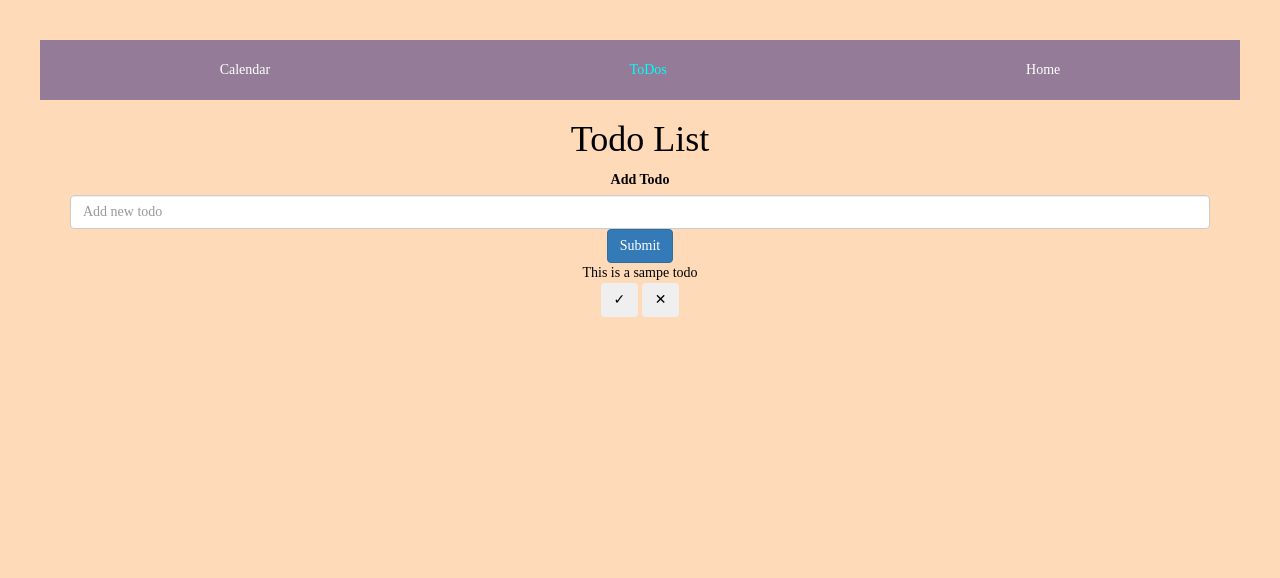
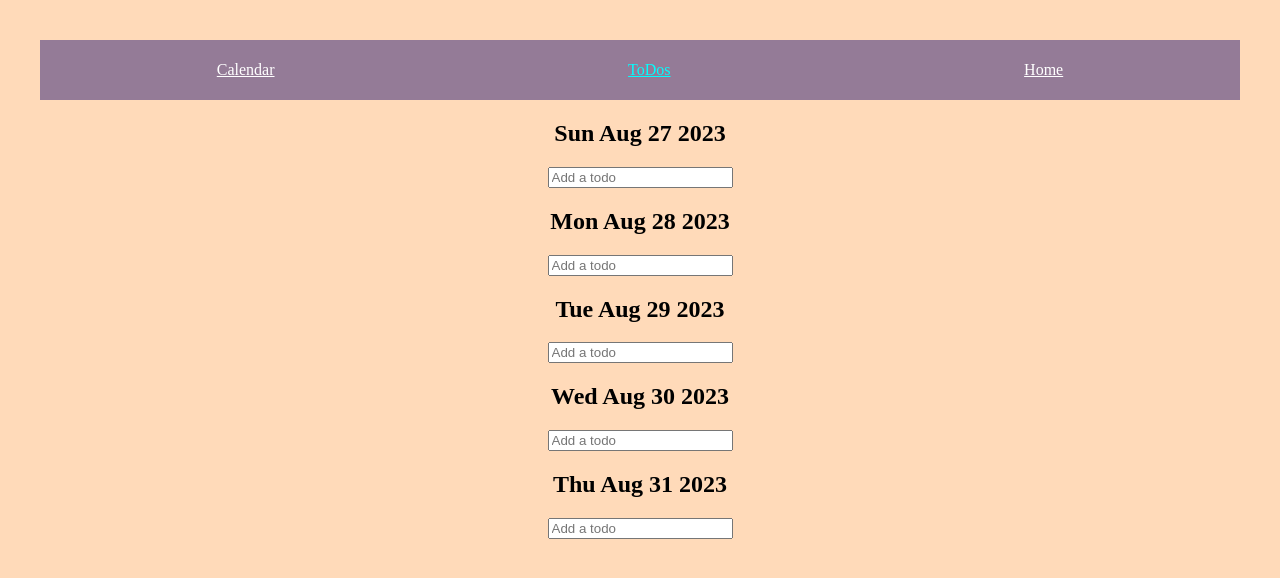
Before and after one commit to AdritaChatterjee/WeatherCalendar, a React (Create React App) app: page /ToDos in a window 1280 px wide. Shown: the top 578 px of the page. Built offline with nearby package versions, Linux system fonts and the light colour scheme.

Commit message:
"updated todos and weather"

```diff
--- a/src/Components/Calender.jsx
+++ b/src/Components/Calender.jsx
@@ -10,13 +10,15 @@ const Calender = () => {
 
 export default Calender;*/
 import { useState } from 'react';
-import ToDos from './ToDos';
+//import ToDos from './ToDos';
 import Calendar from 'react-calendar';
 import 'react-calendar/dist/Calendar.css';
+//import { Link } from 'react-router-dom';
 //import './App.css';
 
 const Calender = () => {
   const [date, setDate]=useState(new Date());
+  let url ='https://weather-app-sage-phi.vercel.app/'
   return (
     <div className='app'>
 
@@ -29,8 +31,11 @@ const Calender = () => {
         <span className='bold'>Selected Date:</span>{' '}
         {date.toDateString()}
       </p>
-      <ToDos></ToDos>
 
+      <div>
+
+          <button onClick={()=> { window.location.href = url; }  }> Weather</button>
+        </div>
     </div>
   );
 }
--- a/src/Components/ToDos.jsx
+++ b/src/Components/ToDos.jsx
@@ -1,95 +1,59 @@
-import React from "react";
-//import "./App.css";
-import { Button, Card, Form } from 'react-bootstrap';
-import 'bootstrap/dist/css/bootstrap.min.css';
 
+import React, { useState } from 'react';
+//import './TodoList.css'; // Import your CSS file for styling
 
-function Todo({ todo, index, markTodo, removeTodo }) {
-  return (
-    <div
-      className="todo"
+const TodoList = () => {
+  const [days, setDays] = useState([
+    { date: new Date(), todos: [] },
+    { date: new Date(new Date().getTime() + 86400000), todos: [] },
+    { date: new Date(new Date().getTime() + 2 * 86400000), todos: [] },
+    { date: new Date(new Date().getTime() + 3 * 86400000), todos: [] },
+    { date: new Date(new Date().getTime() + 4 * 86400000), todos: [] },
+  ]);
 
-    >
-      <span style={{ textDecoration: todo.isDone ? "line-through" : "" }}>{todo.text}</span>
-      <div>
-        <Button variant="outline-success" onClick={() => markTodo(index)}>✓</Button>{' '}
-        <Button variant="outline-danger" onClick={() => removeTodo(index)}>✕</Button>
-      </div>
-    </div>
-  );
-}
+  const handleAddTodo = (dayIndex, todo) => {
+    if (todo.trim() !== '') {
+      const newDays = [...days];
+        newDays[dayIndex].todos.push({ text: todo, id: Date.now() });
+      setDays(newDays);
+    }
+  };
 
-function FormTodo({ addTodo }) {
-  const [value, setValue] = React.useState("");
-
-  const handleSubmit = e => {
-    e.preventDefault();
-    if (!value) return;
-    addTodo(value);
-    setValue("");
+  const handleDeleteTodo = (dayIndex, todoId) => {
+    setDays(prevDays => {
+      const newDays = [...prevDays];
+      newDays[dayIndex].todos = newDays[dayIndex].todos.filter(todo => todo.id !== todoId);
+      return newDays;
+    });
   };
 
   return (
-    <Form onSubmit={handleSubmit}>
-    <Form.Group>
-      <Form.Label><b>Add Todo</b></Form.Label>
-      <Form.Control type="text" className="input" value={value} onChange={e => setValue(e.target.value)} placeholder="Add new todo" />
-    </Form.Group>
-    <Button variant="primary mb-3" type="submit">
-      Submit
-    </Button>
-  </Form>
-  );
-}
-
-function ToDos() {
-  const [todos, setTodos] = React.useState([
-    {
-      text: "This is a sampe todo",
-      isDone: false
-    }
-  ]);
-
-  const addTodo = text => {
-    const newTodos = [...todos, { text }];
-    setTodos(newTodos);
-  };
-
-  const markTodo = index => {
-    const newTodos = [...todos];
-    newTodos[index].isDone = true;
-    setTodos(newTodos);
-  };
-
-  const removeTodo = index => {
-    const newTodos = [...todos];
-    newTodos.splice(index, 1);
-    setTodos(newTodos);
-  };
-
-  return (
-    <div className="app">
-      <div className="container">
-        <h1 className="text-center mb-4">Todo List</h1>
-        <FormTodo addTodo={addTodo} />
-        <div>
-          {todos.map((todo, index) => (
-            <Card>
-              <Card.Body>
-                <Todo
-                key={index}
-                index={index}
-                todo={todo}
-                markTodo={markTodo}
-                removeTodo={removeTodo}
-                />
-              </Card.Body>
-            </Card>
-          ))}
+    <div className="todo-container">
+      {days.map((day, index) => (
+        <div className="day-container" key={index}>
+          <h2>{day.date.toDateString()}</h2>
+          <ul>
+            {day.todos.map((todo,id) => (
+              <ul key={id}>
+                {todo.text}
+                <button onClick={() => handleDeleteTodo(index, todo.id)}>Delete</button>
+              </ul>
+            ))}
+          </ul>
+          <input
+            type="text"
+            placeholder="Add a todo"
+            onKeyDown={(e) => {
+              if (e.key === 'Enter') {
+                handleAddTodo(index, e.target.value);
+                e.target.value = '';
+              }
+            }}
+          />
         </div>
-      </div>
+      ))}
     </div>
   );
-}
+};
 
-export default ToDos;
+export default TodoList;
```
